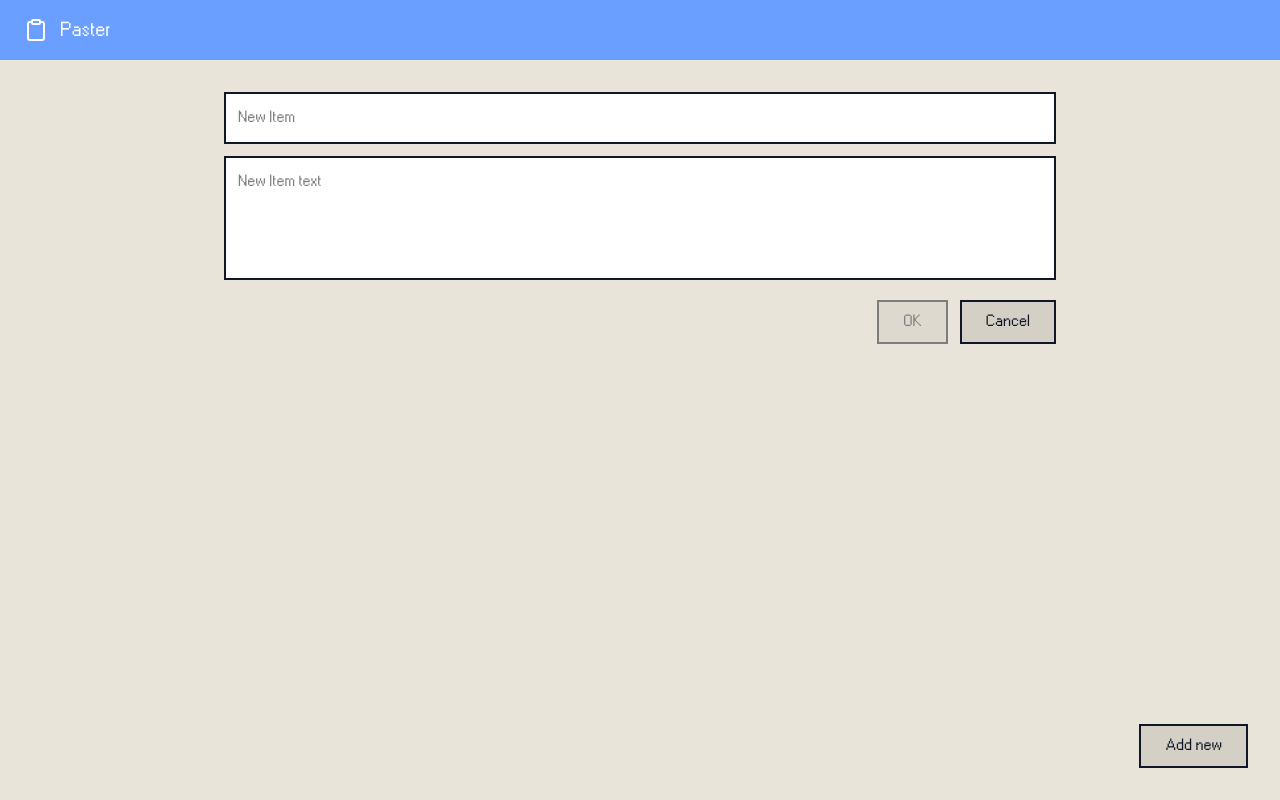
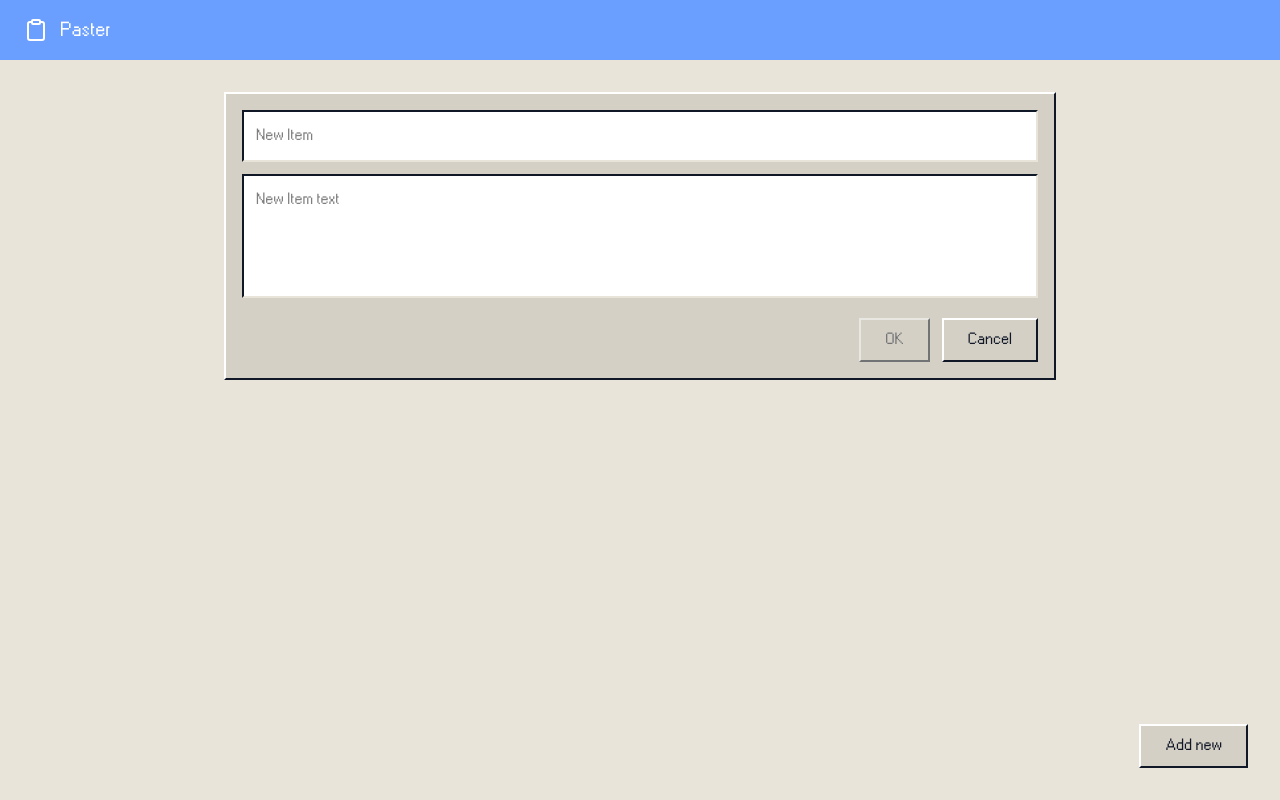
Before and after one commit to laremund/paster, a React (Vite) app: page / in a window 1280 px wide. Both pictures are taken after a click on the button "Add new". Built offline with nearby package versions, Linux system fonts and the light colour scheme.

Commit message:
Inset / outset styles to imitate old desktop app design.

```diff
--- a/src/App.tsx
+++ b/src/App.tsx
@@ -115,13 +115,13 @@ function App() {
         <div className="space-y-8 pb-24">
           {/* Edit Form - shown when adding/editing */}
           {state === 'editItem' && (
-            <div className="space-y-3">
+            <div className="space-y-3 border-2 border-t-white border-l-white border-r-gray-900 border-b-gray-900 bg-[#d4d0c5] p-4">
               <input
                 type="text"
                 value={editLabel}
                 onChange={(e) => setEditLabel(e.target.value)}
                 placeholder="New Item"
-                className="w-full border-2 border-gray-900 bg-white p-3 text-base focus:outline-none"
+                className="w-full border-2 border-t-gray-900 border-l-gray-900 border-r-[#e8e4d9] border-b-[#e8e4d9] bg-white p-3 text-base focus:outline-none"
               />
 
               <textarea
@@ -129,20 +129,20 @@ function App() {
                 onChange={(e) => setEditContent(e.target.value)}
                 placeholder="New Item text"
                 rows={4}
-                className="w-full border-2 border-gray-900 bg-white p-3 text-base focus:outline-none resize-none"
+                className="w-full border-2 border-t-gray-900 border-l-gray-900 border-r-[#e8e4d9] border-b-[#e8e4d9] bg-white p-3 text-base focus:outline-none resize-none"
               />
 
               <div className="flex justify-end gap-3">
                 <button
                   onClick={handleSave}
                   disabled={!editLabel.trim() || !editContent.trim()}
-                  className="px-6 py-2 bg-[#d4d0c5] text-gray-900 border-2 border-gray-900 hover:bg-[#c9c5ba] transition disabled:opacity-50 disabled:cursor-not-allowed cursor-pointer"
+                  className="px-6 py-2 bg-[#d4d0c5] text-gray-900 border-2 border-t-white border-l-white border-r-gray-900 border-b-gray-900 hover:bg-[#c9c5ba] transition disabled:opacity-50 disabled:cursor-not-allowed cursor-pointer active:border-t-gray-900 active:border-l-gray-900 active:border-r-white active:border-b-white"
                 >
                   OK
                 </button>
                 <button
                   onClick={cancelEdit}
-                  className="px-6 py-2 bg-[#d4d0c5] text-gray-900 border-2 border-gray-900 hover:bg-[#c9c5ba] transition cursor-pointer"
+                  className="px-6 py-2 bg-[#d4d0c5] text-gray-900 border-2 border-t-white border-l-white border-r-gray-900 border-b-gray-900 hover:bg-[#c9c5ba] transition cursor-pointer active:border-t-gray-900 active:border-l-gray-900 active:border-r-white active:border-b-white"
                 >
                   Cancel
                 </button>
@@ -199,10 +199,10 @@ function App() {
                       state === 'default'
                         ? `cursor-pointer ${
                             pressedItemId === item.id
-                              ? 'bg-[#6b9fff] text-white border-2 border-[#6b9fff]'
-                              : 'border-2 border-gray-900 bg-[#d4d0c5] hover:bg-[#c9c5ba]'
+                              ? 'bg-[#6b9fff] text-white border-2 border-t-gray-900 border-l-gray-900 border-r-white border-b-white'
+                              : 'border-2 border-t-white border-l-white border-r-gray-900 border-b-gray-900 bg-[#d4d0c5] hover:bg-[#c9c5ba]'
                           }`
-                        : 'border-2 border-gray-900 bg-[#d4d0c5]'
+                        : 'border-2 border-t-white border-l-white border-r-gray-900 border-b-gray-900 bg-[#d4d0c5]'
                     }`}
                   >
                     <pre className="whitespace-pre-wrap text-base">
@@ -218,7 +218,7 @@ function App() {
         <div className="fixed bottom-8 right-8">
           <button
             onClick={() => startEdit(null)}
-            className="px-6 py-2 bg-[#d4d0c5] text-gray-900 border-2 border-gray-900 hover:bg-[#c9c5ba] transition cursor-pointer"
+            className="px-6 py-2 bg-[#d4d0c5] text-gray-900 border-2 border-t-white border-l-white border-r-gray-900 border-b-gray-900 hover:bg-[#c9c5ba] transition cursor-pointer active:border-t-gray-900 active:border-l-gray-900 active:border-r-white active:border-b-white"
           >
             Add new
           </button>
```
